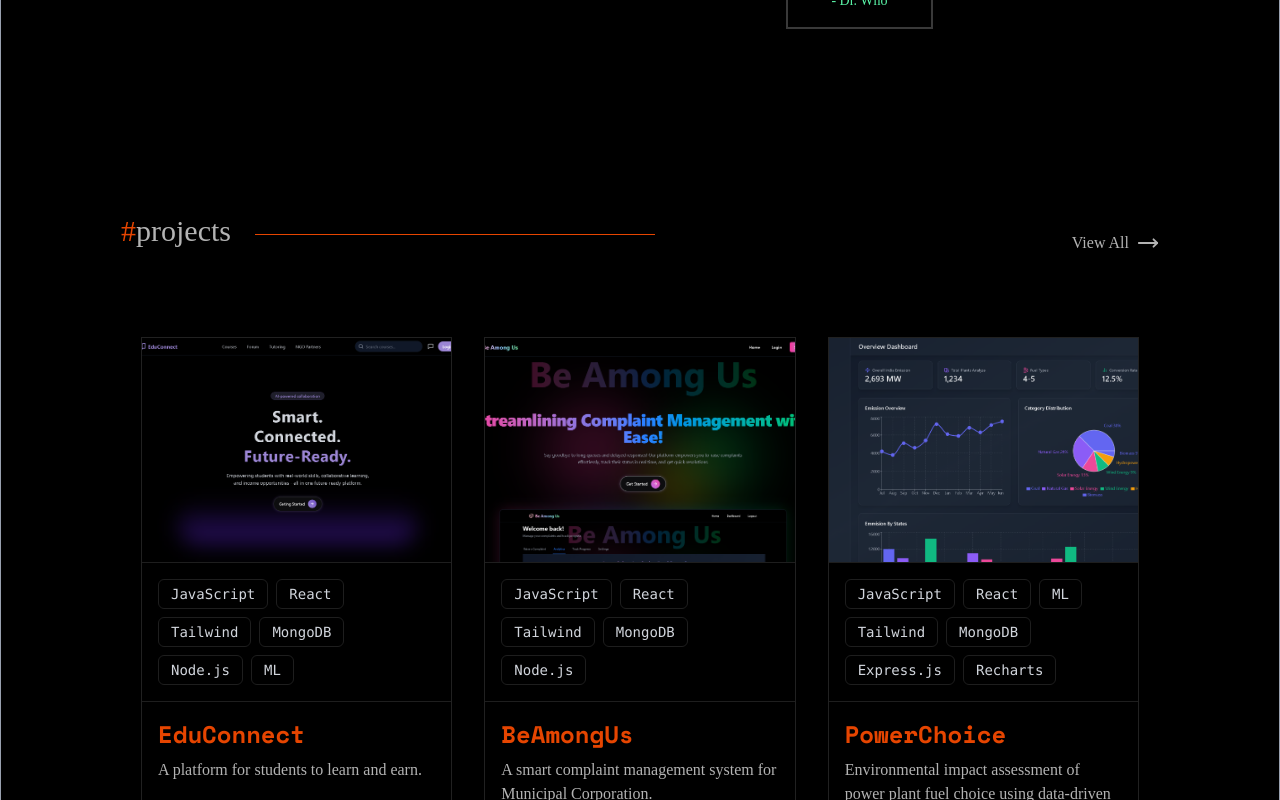
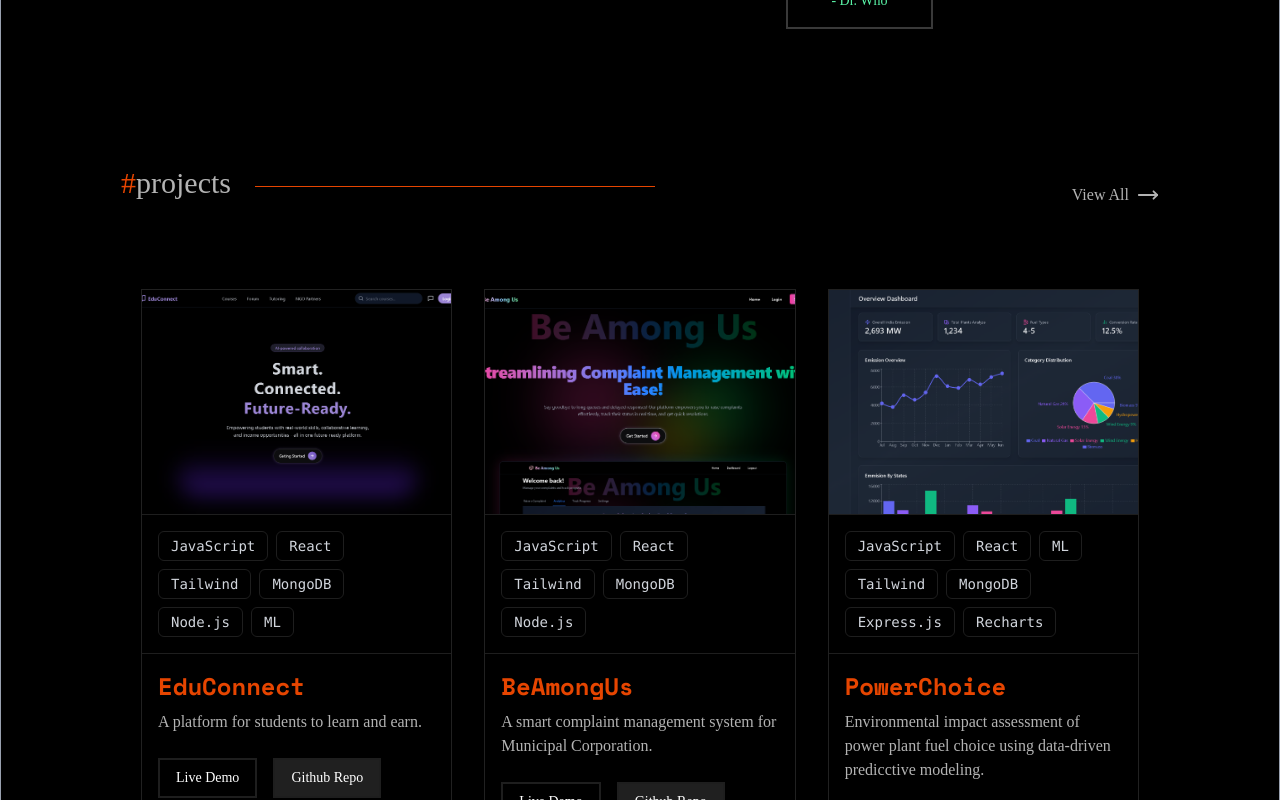
Before and after one commit to PurveshMali/Portfolio, a React (Vite) app in the folder Frontend/: page / in a window 1280 px wide. Shown: the part 1080-1880 px from the top of the page. Built offline with nearby package versions, Linux system fonts and the light colour scheme; a web font is replaced by a local one.

Commit message:
Repaired

```diff
--- a/Frontend/src/animations/FadeInSection.jsx
+++ b/Frontend/src/animations/FadeInSection.jsx
@@ -15,7 +15,7 @@ const FadeInSection = ({ children }) => {
   }, [controls, inView]);
 
   const variants = {
-    hidden: { opacity: 0, y: 50 },
+    hidden: { opacity: 0, y: 20 },
     visible: { opacity: 1, y: 0, transition: { duration: 0.6 } },
   };
 
@@ -25,7 +25,7 @@ const FadeInSection = ({ children }) => {
       initial="hidden"
       animate={controls}
       variants={variants}
-      className="mb-12"
+      className="mb-0"
       viewport={{ once: true }}
     >
       {children}
```
